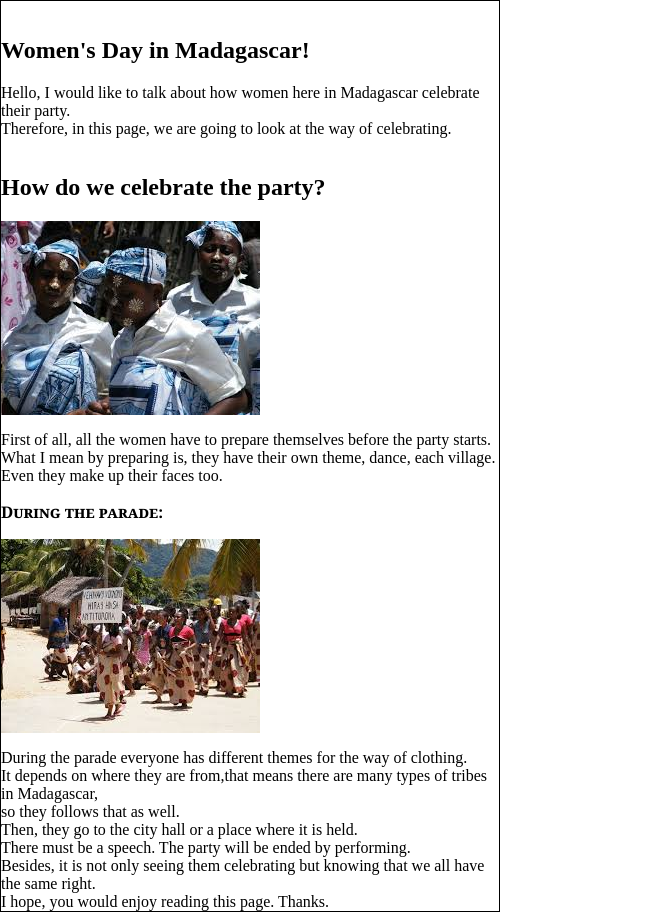
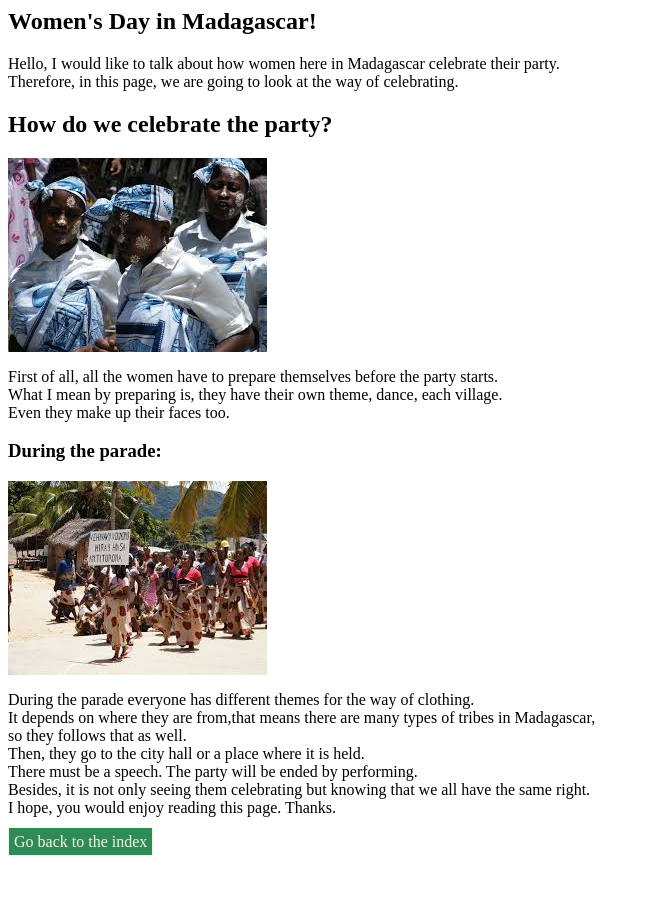
Before and after one commit to Ny-Rianala/blog, a plain HTML site: page mada-women-s-day.html in a window 1280 px wide. Shown: the whole page, without its empty margins (0-657 px from the left). After the commit the page ends 859 px from the top, so only its background shows below. Drawn offline with Linux system fonts and the light colour scheme.

Commit message:
changing some links into a button

```diff
--- a/blog.css
+++ b/blog.css
@@ -1,25 +1,8 @@
-body {
-  background-image: linear-gradient();
-  margin: 0;
-  border: 1px solid;
-  box-sizing: border-box;
-  width: 500px;
+.link {
+  background-color: seagreen;
+  border: 1px solid beige;
+  color: beige;
+  padding: 5px;
+  text-decoration: none;
+  margin-block-end: 5px;
 }
-
-header h1 {
-  font-style: initial;
-  font-size-adjust: none;
-  font-variant: normal;
-}
-
-main h2,h3 {
-  font-family: Georgia, 'Times New Roman', Times, serif;
-  font-size: medium;
-  font-variant: small-caps;
-}
-
-section:nth-of-type(1) {
-  display: flex;
-  flex-direction: row;
-  margin-top: 1rem;
-}
--- a/index.css
+++ b/index.css
@@ -34,7 +34,6 @@
   position: absolute;
   display: none;
   background-color: white;
-  box-shadow: 2px 2px 5px rgba(0, 0, 0, .2);
 }
 
 .dropdown_4 ul {
@@ -56,6 +55,7 @@
   background-color: hotpink;
   color: white;
 }
+
 .dropdown_3::before {
   transition: border .3s;
   border-color: currentColor transparent transparent transparent;
--- a/mada-women-s-day.html
+++ b/mada-women-s-day.html
@@ -34,8 +34,6 @@
       <h3>
         During the parade:
       </h3>
-      <p>
-      </p>
       <img src="women-s-d.jpg" alt>
       <div class="second">
       <p>
@@ -43,5 +41,13 @@
         Besides, it is not only seeing them celebrating but knowing  that we all have the same right. <br> I hope, you would enjoy reading this page. Thanks.
       </p>
       </div>
+    </header>
+  <section>
+    <footer>
+      <nav>
+        <a class="link" href="index.html"> Go back to the index </a>
+      </nav>
+    </footer>
+  </section>
 </body>
 </html>
```
Also changed, not shown: about-me.css (+0 -10 lines), index.html (+1 -1 lines), the-nature.html (+2 -1 lines).
